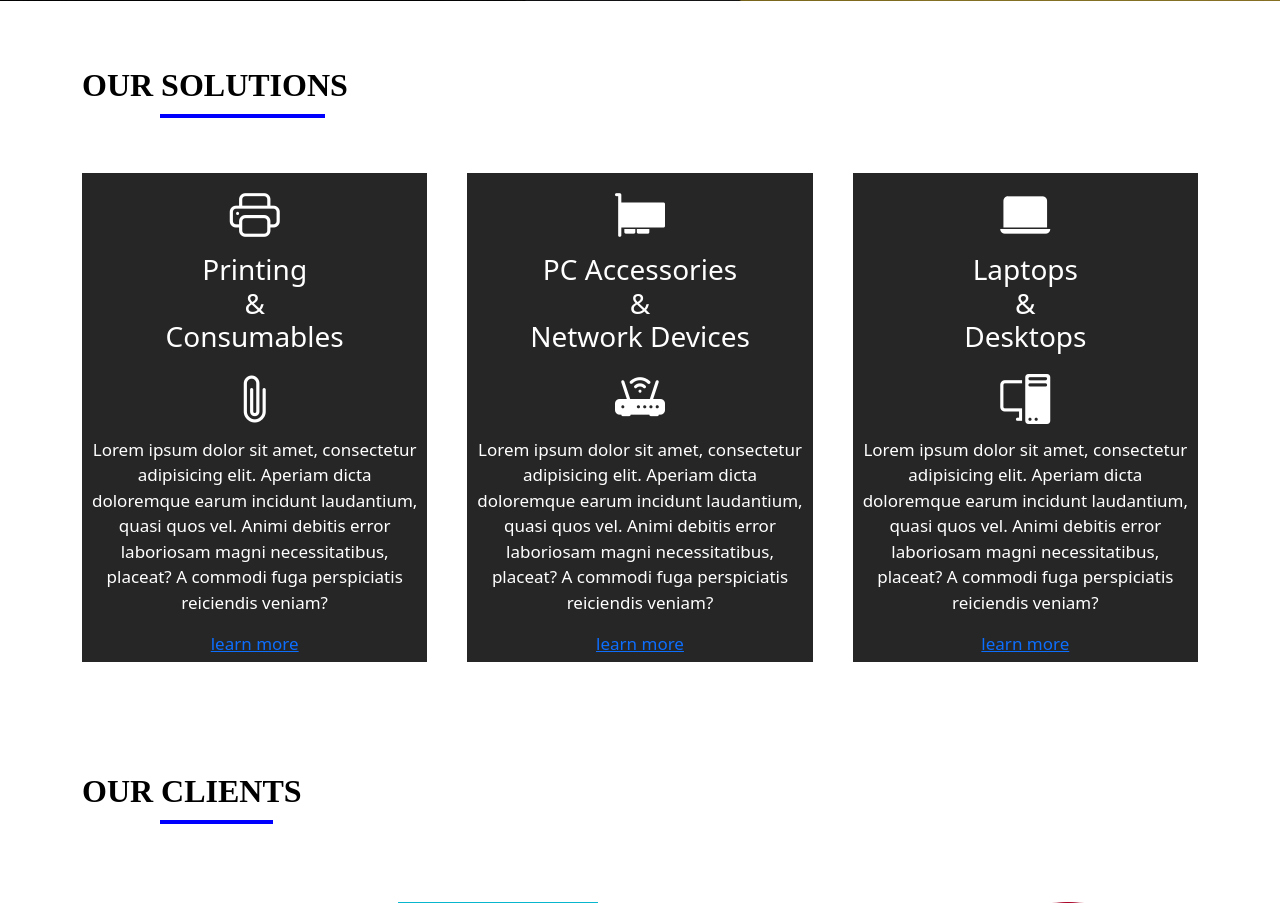
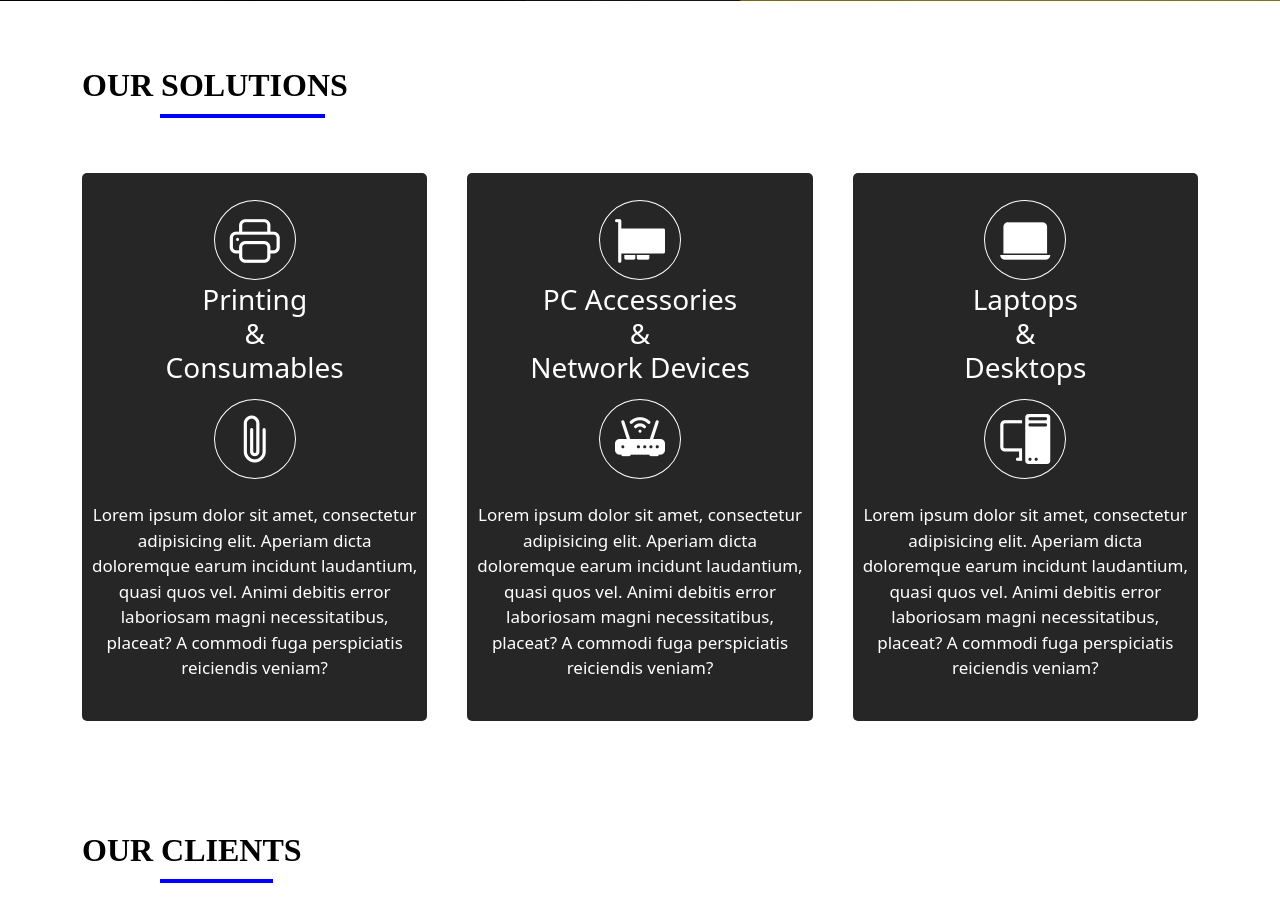
Before and after one commit to Charles-Muia/Techware_Scope_Solutions, a PHP site: page / in a window 1280 px wide. Shown: the part 1804-2707 px from the top of the page. Run offline with PHP 8.4, Linux system fonts and the light colour scheme; some libraries are stand-ins or nearby versions.

Commit message:
Techware_Scope_Solutions

```diff
--- a/index.php
+++ b/index.php
@@ -216,33 +216,37 @@
                          <h2> Our Solutions </h2>
                             <div class="our_services_list">
                                 <div>
+                                    <br>
                                     <i class="bi bi-printer"></i>
                                     <h3> Printing <br> & <br> Consumables </h3>
                                     <i class="bi bi-paperclip"></i>
                                     <p> Lorem ipsum dolor sit amet, consectetur adipisicing elit.
                                         Aperiam dicta doloremque earum incidunt laudantium, quasi quos vel. Animi debitis error
                                         laboriosam magni necessitatibus, placeat? A commodi fuga perspiciatis reiciendis veniam? </p>
-                                            <a href="#"> learn more </a>
+<!--                                            <a href="#"> learn more </a>-->
                                 </div>
 
                                 <div>
+                                    <br>
                                     <i class="bi bi-pci-card"></i>
                                     <h3> PC Accessories <br> & <br> Network Devices </h3>
                                     <i class="bi bi-router-fill"></i>
                                     <p> Lorem ipsum dolor sit amet, consectetur adipisicing elit.
                                         Aperiam dicta doloremque earum incidunt laudantium, quasi quos vel. Animi debitis error
                                         laboriosam magni necessitatibus, placeat? A commodi fuga perspiciatis reiciendis veniam? </p>
-                                    <a href="#"> learn more </a>
+<!--                                    <a href="#"> learn more </a>-->
                                 </div>
 
                                 <div>
+                                    <br>
                                     <i class="bi bi-laptop-fill"></i>
                                     <h3> Laptops <br> & <br> Desktops </h3>
                                     <i class="bi bi-pc-display"></i>
                                     <p> Lorem ipsum dolor sit amet, consectetur adipisicing elit.
                                         Aperiam dicta doloremque earum incidunt laudantium, quasi quos vel. Animi debitis error
                                         laboriosam magni necessitatibus, placeat? A commodi fuga perspiciatis reiciendis veniam? </p>
-                                    <a href="#"> learn more </a>
+<!--                                    <a href="#"><button type="button" class="btn btn-primary"> Read More ->>></button> </a>-->
+<!--                                    <a href="#"> learn more </a>-->
                                 </div>
                             </div>
                      </div>
--- a/style.css
+++ b/style.css
@@ -3,7 +3,7 @@
         top: 0;
         z-index: 10;
         position: sticky;
-}
+    }
 
     .navbar-brand {
         height: 50px;
@@ -216,6 +216,10 @@
         width: 90px;
     }
 
+    .icon:hover{
+        border: 1px solid darkblue;
+    }
+
     .row_serv_sec .col-md-3:hover {
         background: #007bff;
         color: black ;
@@ -224,7 +228,10 @@
         z-index: 1;
         animation-name: zoomIn;
         animation-duration: 0.8s;
-        border: 1px solid white;
+        border: 1px solid darkblue;
+        transform: translateY(-10px);
+        border-radius: 10px;
+
     }
 
 /*--------------------------------------Our Services section CSS-------------------------------------*/
@@ -259,19 +266,66 @@
         margin-top: 55px;
     }
 
-    .our_services_list  div{
+
+    .our_services_list div {
         padding: 5px;
-        border-right: 10px;
+        border-radius: 5px;
         text-align: center;
         background: #262626;
         color: white;
         font-size: 17px;
+        transition: background 0.5s, transform 0.5s;
     }
 
-    .our_services_list i {
+    .our_services_list div i {
         font-size: 50px;
-        margin-bottom: 25px;
+        text-align: center;
+        margin: 20px auto;
+        padding: 5px 15px 5px 15px;
+        height: 90px;
+        border-radius: 50%;
+        border: 1px solid #ffffff;
+        width: 90px;
     }
+
+    .our_services_list div i:hover {
+        border: 1px solid darkblue;
+    }
+
+    .our_services_list div a {
+        text-decoration: none;
+        list-style: none;
+        display: inline-block;
+        margin-top: 10px;
+        padding-bottom: 25px;
+    }
+
+    .our_services_list div a:hover {
+        color: white;
+    }
+
+    .our_services_list div p {
+        margin-top: 25px;
+        margin-bottom: 35px;
+    }
+
+    .our_services_list div h3 {
+        margin-top: 5px;
+        padding-bottom: 10px;
+    }
+
+    .our_services_list div:hover {
+        background: #007bff;
+        color: black ;
+        cursor: pointer;
+        transition: 0.8s;
+        z-index: 1;
+        animation-name: zoomIn;
+        animation-duration: 0.8s;
+        border: 1px solid white;
+        transform: translateY(-10px);
+    }
+
 
 /*--------------------------------------Our Clients section CSS-------------------------------------*/
 
```
